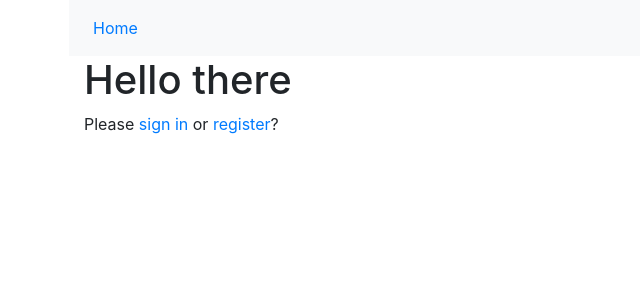
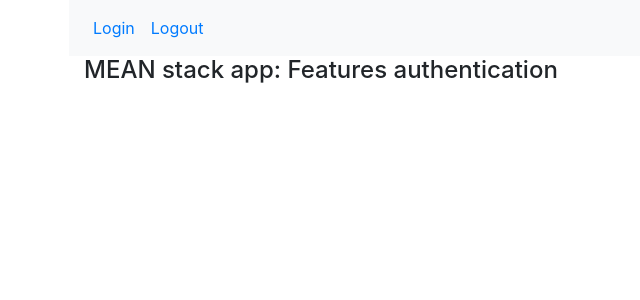
Before and after one commit to development-amold/auth-angular5-node, an Angular app: page / in a window 1280 px wide. Shown: the top 300 px of the page, without its empty margins (31-671 px from the left). Built offline with nearby package versions, Linux system fonts and the light colour scheme.

Commit message:
Updated button service

```diff
--- a/src/app/app.component.html
+++ b/src/app/app.component.html
@@ -1,12 +1,18 @@
 <div class="container">
     <div class="col-sm-8 col-sm-offset-2">
-        <nav class="navbar navbar-expand-sm bg-light">
-        <ul class="navbar-nav">
+      <nav class="navbar navbar-expand-sm bg-light">
+        <ul class="navbar-nav navbar-fixed-top navbar-inverse">
           <li class="nav-item">
-            <a class="nav-link" routerLink="/">Home</a>
+            <a class="nav-link" *ngIf="isHomeButtonVisible" routerLink="/">Home</a>
+          </li>
+          <li class="nav-item">
+            <a class="nav-link" routerLink="/login">Login</a>
+          </li>
+          <li class="nav-item">
+            <a class="nav-link" routerLink="/logout">Logout</a>
           </li>
         </ul>
       </nav>
-        <router-outlet></router-outlet>
+      <router-outlet></router-outlet>
     </div>
 </div>
--- a/src/app/home/home.component.html
+++ b/src/app/home/home.component.html
@@ -1,4 +1,4 @@
 <div class="container">
-    <h1>Hello there</h1>
-    <p>Please <a routerLink="/login">sign in</a> or <a routerLink="/register">register</a>?</p>
+    <h4>MEAN stack app: Features authentication</h4>
+    <!-- <p>Please <a routerLink="/login">sign in</a> or <a routerLink="/register">register</a>?</p> -->
 </div>
--- a/src/app/home/home.component.ts
+++ b/src/app/home/home.component.ts
@@ -6,7 +6,7 @@ import { Component, OnInit } from '@angular/core';
   styleUrls: ['./home.component.css']
 })
 export class HomeComponent implements OnInit {
-
+  isHomeButtonVisible: boolean = true;
   constructor() { }
   ngOnInit() {
 
```
Also changed, not shown: server.js (+7 -2 lines), src/app/_services/button.service.ts (added, +27 -0 lines).
